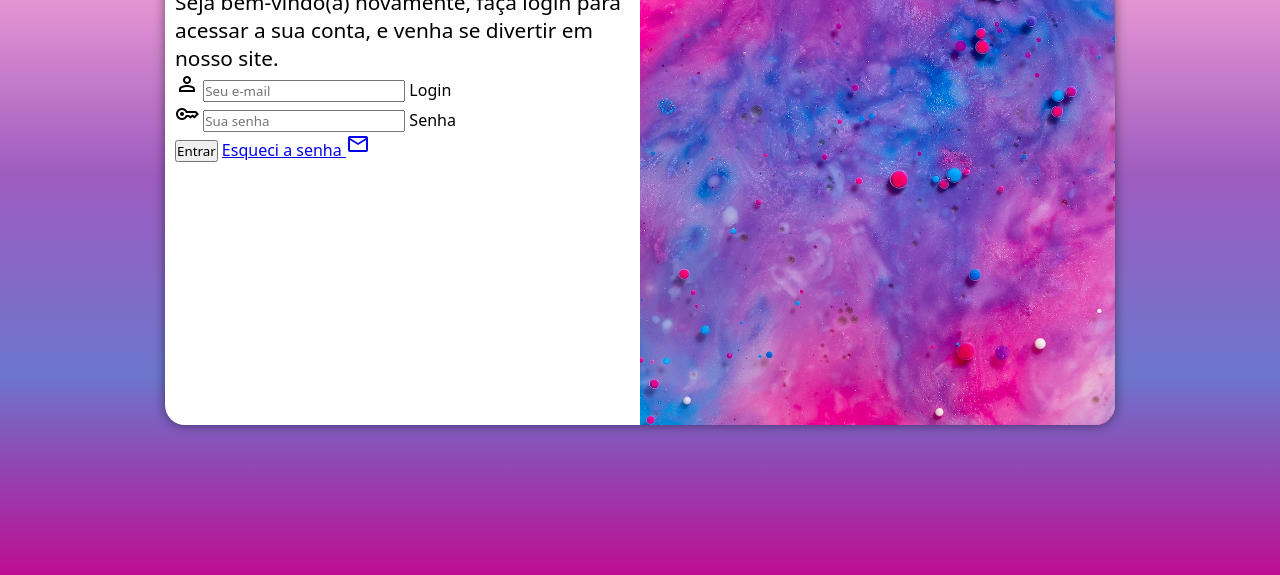
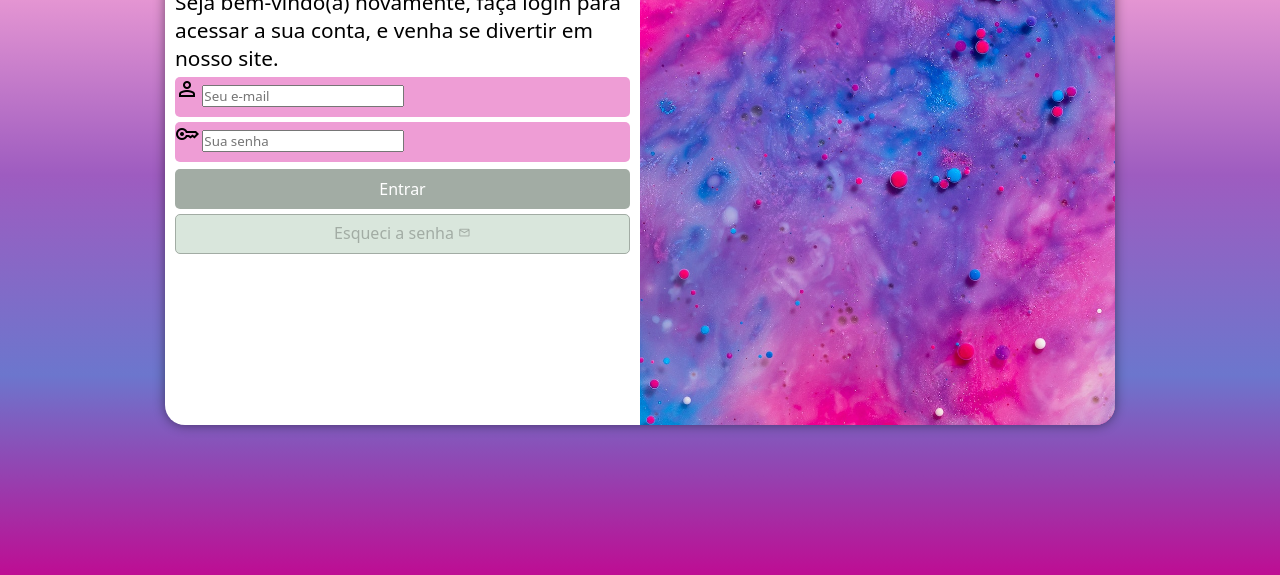
Before and after one commit to Reed0ne/projeto-login, a plain HTML site: page index.html in a window 1280 px wide. Shown: the part 225-800 px from the top of the page. Drawn offline with nearby package versions, Linux system fonts and the light colour scheme.

Commit message:
atualización de estilo

```diff
--- a/estilos/style.css
+++ b/estilos/style.css
@@ -66,3 +66,58 @@
 #formulario > p {
     font-size: 0.8em;
 }
+
+form label {
+    display: none;
+}
+
+.campo {
+    font-size: 0.8em;
+    background-color: #EE9DD5;
+    display: block;
+    height: 40px;
+    border-radius: 5px;
+    margin: 5px 0px;
+}
+
+form > input[type=submit] {
+    margin-top: 7px;
+    display: block;
+    font-size: 1em;
+    width: 100%;
+    height: 40px;
+    background-color: #a2aca4;
+    color: white;
+    border: none;
+    border-radius: 5px;
+}
+
+form > input[type=submit]:hover {
+    cursor: pointer;
+    background-color: #9E5CC0;
+    color: #D9E6DC;
+}
+
+form > a.botao {
+    display: block;
+    text-align: center;
+    font-size: 1em;
+    width: 100%;
+    height: 40px;
+    padding-top: 7px;
+    background-color: #D9E6DC;
+    border: 1px solid #a2aca4;
+    border-radius: 5px;
+    text-decoration: none;
+    color: #a2aca4;
+    margin-top: 5px;
+}
+
+a.botao:hover {
+    color: white;
+    background-color: #EE9DD5;
+}
+
+form > a.botao > span {
+    font-size: 0.8em;
+}
--- a/index.html
+++ b/index.html
@@ -29,7 +29,7 @@
                         <label for="isenha">Senha</label>
                     </div>
                     <input type="submit" value="Entrar">
-                    <a href="Esqueci.html">
+                    <a href="Esqueci.html" class="botao">
                         Esqueci a senha <span class="material-symbols-outlined">mail</span>
                     </a>
                 </form>
```
